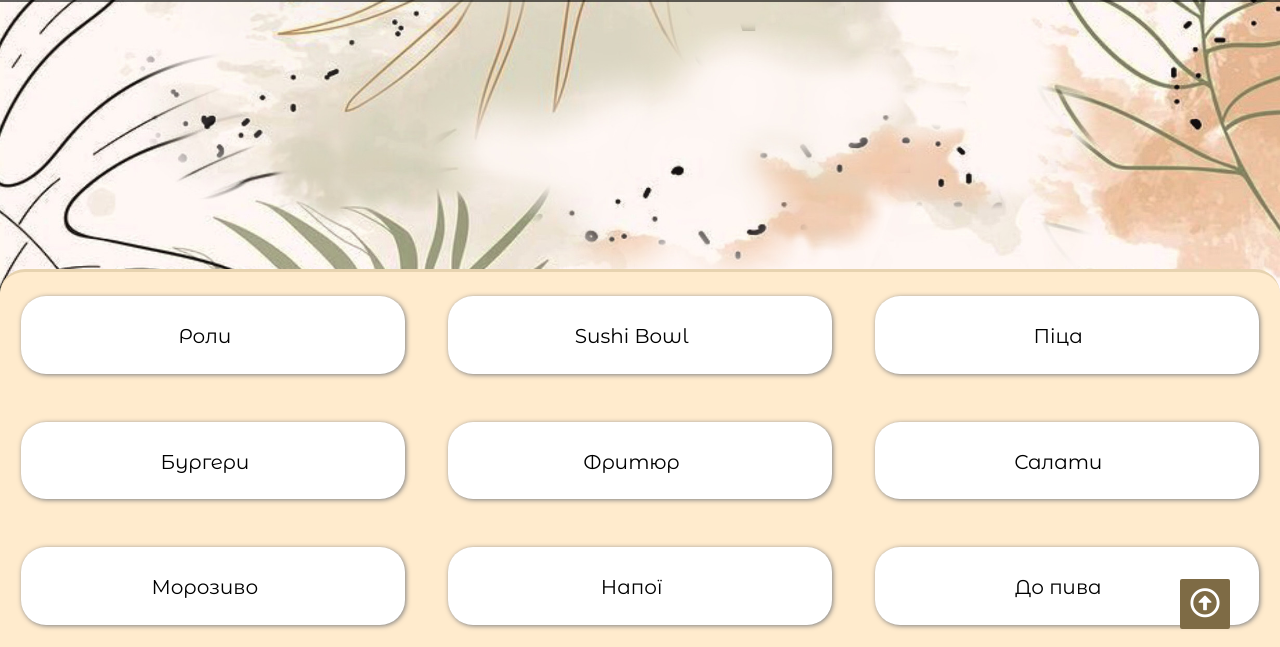
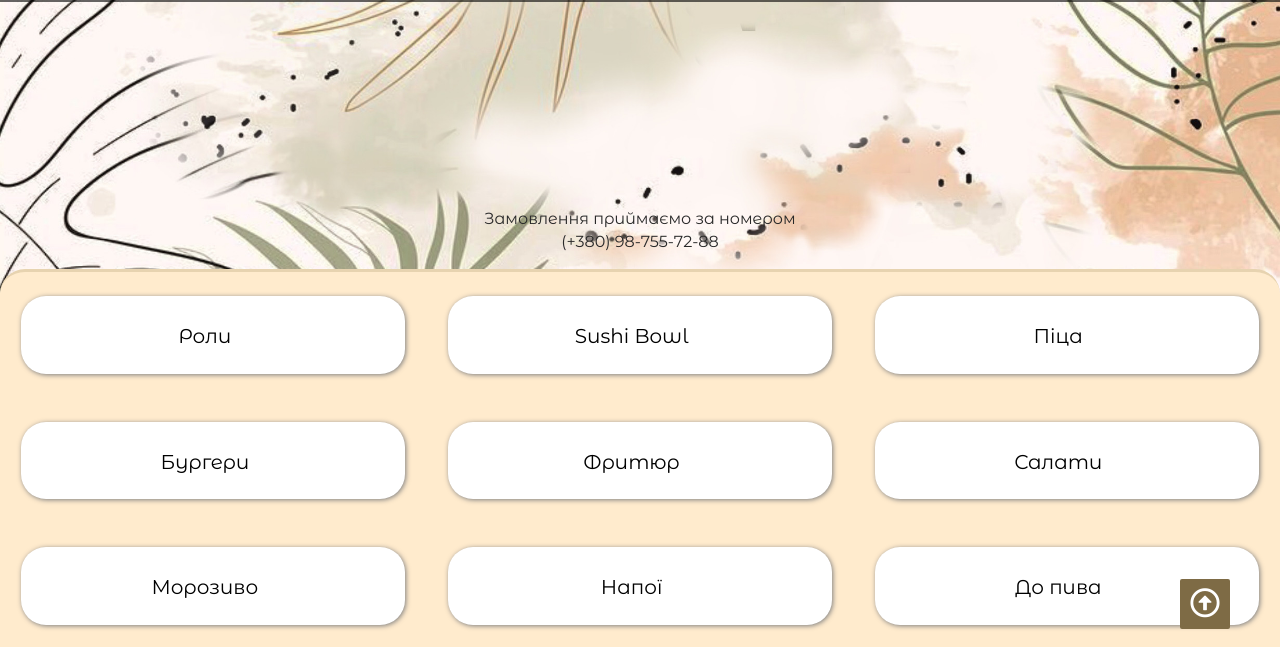
Before and after one commit to amore-sushi-pizza/menu, a plain HTML site: page index.html in a window 1280 px wide. Shown: the part 131-778 px from the top of the page. Drawn offline with nearby package versions, Linux system fonts and the light colour scheme.

Commit message:
Update index.html

```diff
--- a/index.html
+++ b/index.html
@@ -60,6 +60,7 @@
 
   </div>
   </div>
+  <div class="header__buttom d-flex justify-content-center "><p class="text-center font-weight-bold">Замовлення приймаємо за номером <br> (+380) 98-755-72-88</p></div>
 
     <a href="#" class="gotoupbtn"><i class="far fa-arrow-alt-circle-up"></i></a>
 
```
